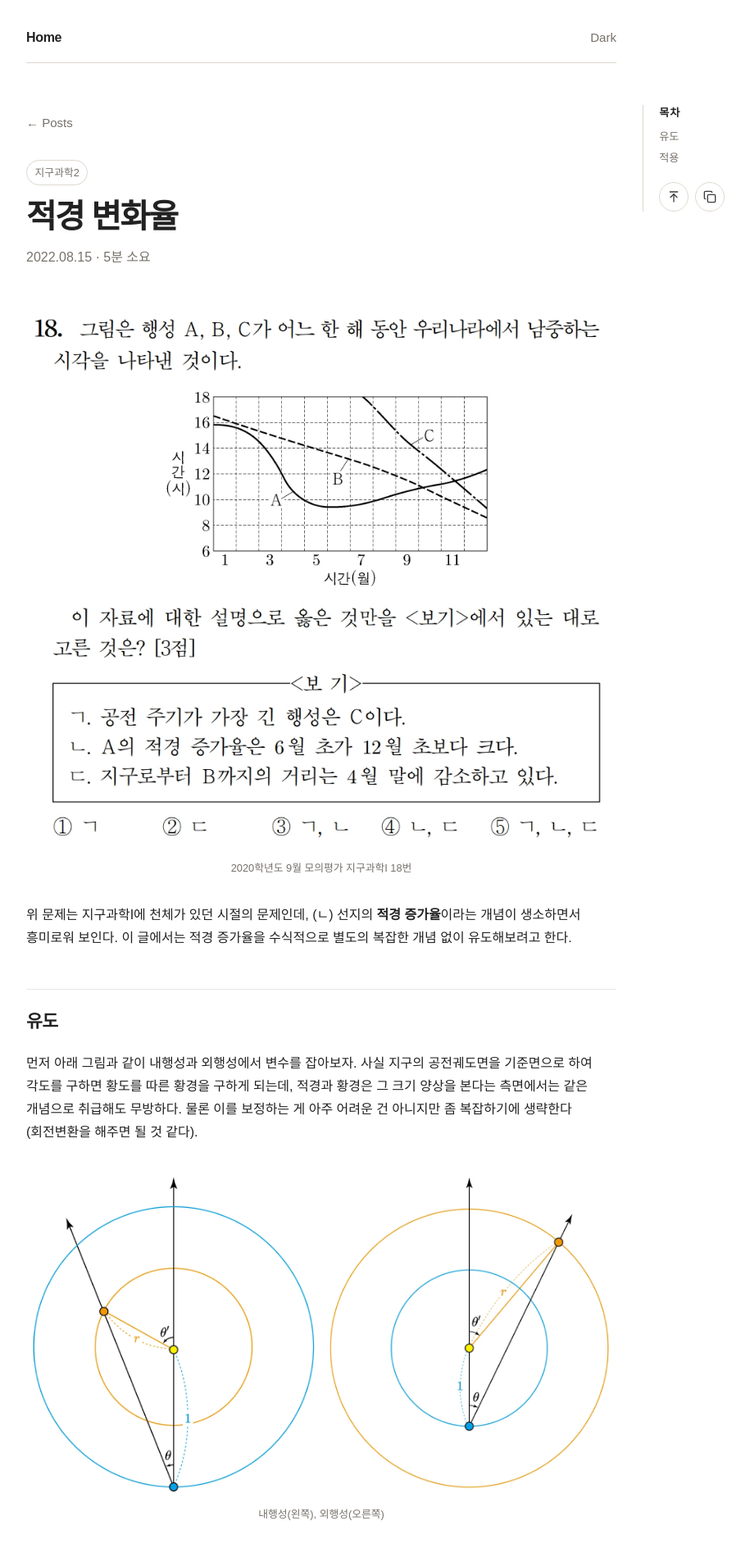
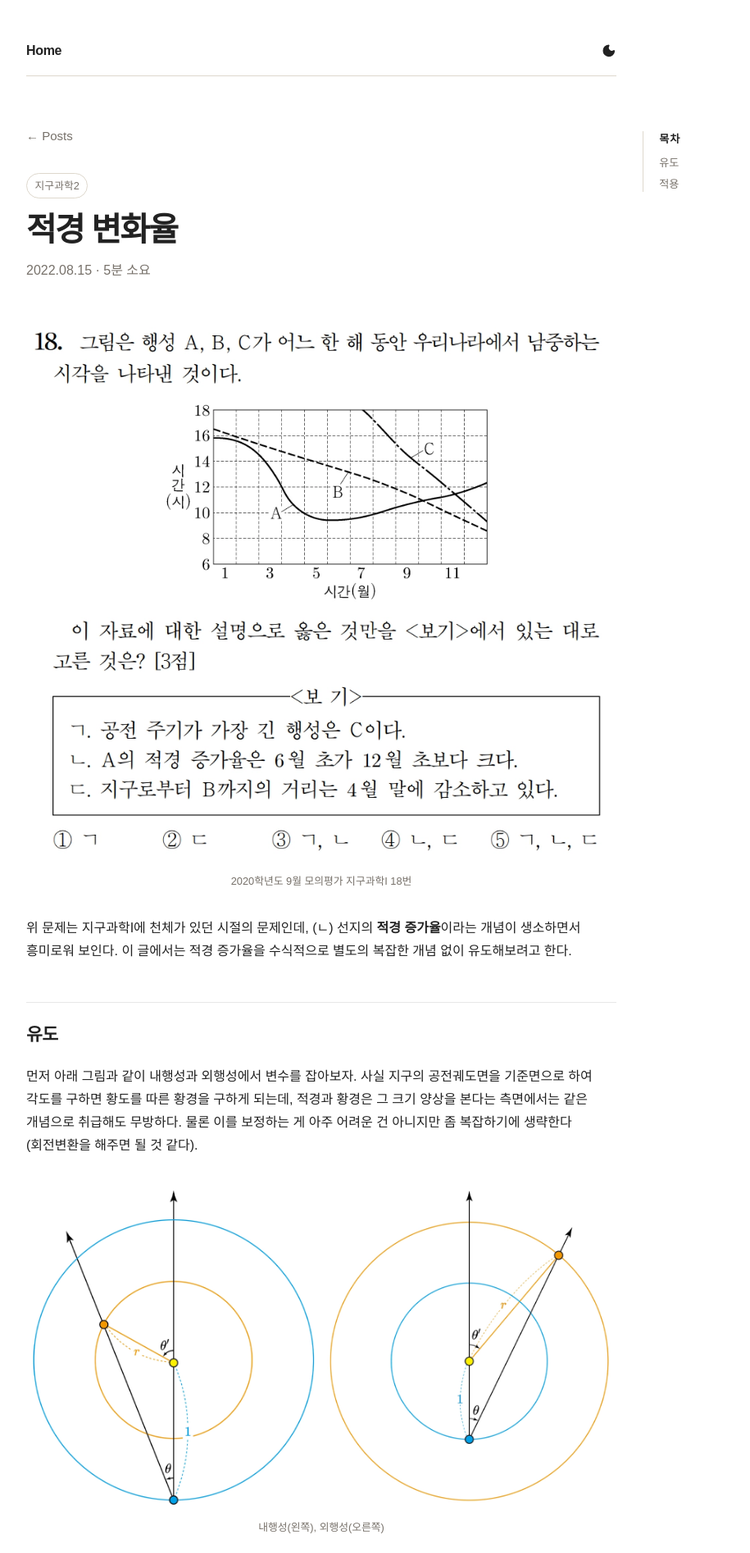
Before and after one commit to shami-momo/shami-momo.github.io, a Jekyll site: the page built from _posts/2022-08-15-ra.md, in a window 1280 px wide. Shown: the top 1894 px of the page at 82% size, without its empty margins (248-1163 px from the left). Built offline with Jekyll 4.4.1, drawn with Linux system fonts in a browser that asks for light colours; some web fonts are replaced; comment, search, counter and statistics services are not loaded.

```diff
--- a/_layouts/default.html
+++ b/_layouts/default.html
@@ -60,9 +60,15 @@
     <header class="topbar">
       <a class="site-title" href="{{ '/' | relative_url }}">Home</a>
 
-      <nav>
-        <button class="theme-toggle" type="button" aria-label="Switch to dark theme">Dark</button>
-      </nav>
+      <button class="theme-toggle" type="button" aria-label="Switch to dark theme" data-next-theme="dark">
+        <span class="theme-toggle-icon theme-toggle-icon-dark" aria-hidden="true">
+          <svg xmlns="http://www.w3.org/2000/svg" width="24" height="24" viewBox="0 0 24 24" fill="none" stroke="currentColor" stroke-width="2" stroke-linecap="round" stroke-linejoin="round" class="lucide lucide-moon-icon lucide-moon"><path d="M20.985 12.486a9 9 0 1 1-9.473-9.472c.405-.022.617.46.402.803a6 6 0 0 0 8.268 8.268c.344-.215.825-.004.803.401"/></svg>
+        </span>
+
+        <span class="theme-toggle-icon theme-toggle-icon-light" aria-hidden="true">
+          <svg xmlns="http://www.w3.org/2000/svg" width="24" height="24" viewBox="0 0 24 24" fill="none" stroke="currentColor" stroke-width="2" stroke-linecap="round" stroke-linejoin="round" class="lucide lucide-sun-icon lucide-sun"><circle cx="12" cy="12" r="4"/><path d="M12 2v2"/><path d="M12 20v2"/><path d="m4.93 4.93 1.41 1.41"/><path d="m17.66 17.66 1.41 1.41"/><path d="M2 12h2"/><path d="M20 12h2"/><path d="m6.34 17.66-1.41 1.41"/><path d="m19.07 4.93-1.41 1.41"/></svg>
+        </span>
+      </button>
     </header>
 
     <main>
@@ -72,7 +78,7 @@
     <footer class="footer">
       <span>© {{ site.time | date: "%Y" }} {{ site.title }}</span>
 
-      <a class="site-copyright" href="https://github.com/saika-sei">Site Source</a>
+      <a class="site-copyright" href="https://github.com/shami-momo/shami-momo.github.io">Site Source</a>
     </footer>
   </div>
 
@@ -113,7 +119,7 @@
         const theme = getCurrentTheme();
         const nextTheme = theme === "dark" ? "light" : "dark";
 
-        button.textContent = nextTheme === "dark" ? "Dark" : "Light";
+        button.dataset.nextTheme = nextTheme;
         button.setAttribute("aria-label", "Switch to " + nextTheme + " theme");
       }
 
--- a/_layouts/post.html
+++ b/_layouts/post.html
@@ -104,56 +104,7 @@ layout: default
         `).join("")}
       </ol>
 
-      <div class="post-toc-actions">
-        <button class="post-toc-button" type="button" data-action="top" aria-label="맨 위로">
-          <svg class="icon" xmlns="http://www.w3.org/2000/svg" width="24" height="24" viewBox="0 0 24 24" fill="none" stroke="currentColor" stroke-width="2" stroke-linecap="round" stroke-linejoin="round" class="lucide lucide-arrow-up-to-line-icon lucide-arrow-up-to-line"><path d="M5 3h14"/><path d="m18 13-6-6-6 6"/><path d="M12 7v14"/></svg>
-        </button>
-
-        <button class="post-toc-button copy-link-button" type="button" data-action="copy" aria-label="글 주소 복사">
-          <svg class="icon icon-copy" xmlns="http://www.w3.org/2000/svg" width="24" height="24" viewBox="0 0 24 24" fill="none" stroke="currentColor" stroke-width="2" stroke-linecap="round" stroke-linejoin="round" class="lucide lucide-copy-icon lucide-copy"><rect width="14" height="14" x="8" y="8" rx="2" ry="2"/><path d="M4 16c-1.1 0-2-.9-2-2V4c0-1.1.9-2 2-2h10c1.1 0 2 .9 2 2"/></svg>
-
-          <svg class="icon icon-check" xmlns="http://www.w3.org/2000/svg" width="24" height="24" viewBox="0 0 24 24" fill="none" stroke="currentColor" stroke-width="2" stroke-linecap="round" stroke-linejoin="round" class="lucide lucide-check-icon lucide-check"><path d="M20 6 9 17l-5-5"/></svg>
-        </button>
-      </div>
     `;
-
-    const topButton = toc.querySelector('[data-action="top"]');
-    const copyButton = toc.querySelector('[data-action="copy"]');
-
-    topButton?.addEventListener("click", () => {
-      window.scrollTo({
-        top: 0,
-        behavior: "smooth",
-      });
-    });
-
-    copyButton?.addEventListener("click", async () => {
-      const url = window.location.href.split("#")[0];
-
-      try {
-        await navigator.clipboard.writeText(url);
-      } catch {
-        const textarea = document.createElement("textarea");
-
-        textarea.value = url;
-        textarea.setAttribute("readonly", "");
-        textarea.style.position = "fixed";
-        textarea.style.top = "-9999px";
-
-        document.body.appendChild(textarea);
-        textarea.select();
-        document.execCommand("copy");
-        textarea.remove();
-      }
-
-      copyButton.classList.add("is-copied");
-      copyButton.setAttribute("aria-label", "복사됨");
-
-      window.setTimeout(() => {
-        copyButton.classList.remove("is-copied");
-        copyButton.setAttribute("aria-label", "글 주소 복사");
-      }, 1400);
-    });
   })();
 </script>
 
--- a/assets/css/style.css
+++ b/assets/css/style.css
@@ -97,12 +97,22 @@ main {
 /* Header / Footer */
 
 .topbar {
+  position: sticky;
+  top: 0;
+  z-index: 100;
+  background: var(--bg);
+  transition: transform 0.18s ease;
+
   display: flex;
   justify-content: space-between;
-  align-items: baseline;
+  align-items: center;
   gap: 24px;
-  padding-bottom: 16px;
+  padding: 16px 0;
   border-bottom: 1px solid var(--line);
+}
+
+.topbar.is-hidden {
+  transform: translateY(calc(-100% - 12px));
 }
 
 .site-title {
@@ -129,6 +139,11 @@ main {
   font: inherit;
   line-height: inherit;
   text-decoration: none;
+}
+
+.theme-toggle {
+  display: inline-flex;
+  align-items: center;
   cursor: pointer;
 }
 
@@ -138,6 +153,28 @@ main {
   color: var(--text);
   text-decoration: underline;
   text-underline-offset: 3px;
+}
+
+.theme-toggle-icon {
+  display: none;
+  width: 1.1em;
+  height: 1.1em;
+  line-height: 1;
+}
+
+.theme-toggle-icon svg {
+  display: block;
+  width: 100%;
+  height: 100%;
+  fill: currentColor;
+}
+
+.theme-toggle[data-next-theme="dark"] .theme-toggle-icon-dark {
+  display: inline-block;
+}
+
+.theme-toggle[data-next-theme="light"] .theme-toggle-icon-light {
+  display: inline-block;
 }
 
 .footer {
@@ -180,7 +217,7 @@ a:hover {
 .intro p a[href]::after {
   content: "↗";
   display: inline-block;
-  margin-left: 0.12em;
+  margin-left: 0.08em;
   font-size: 0.68em;
   font-weight: 700;
   line-height: 1;
@@ -231,7 +268,7 @@ a:hover {
 }
 
 .profile-photo {
-  width: 200px;
+  width: 180px;
   aspect-ratio: 1 / 1;
   justify-self: end;
   object-fit: cover;
@@ -689,7 +726,7 @@ mjx-container[display="true"] mjx-math {
 
 .post-toc {
   position: fixed;
-  top: 128px;
+  top: 160px;
   left: calc(50% + var(--max-width) / 2 + 32px);
   width: 180px;
   max-height: calc(100vh - 160px);
@@ -742,60 +779,11 @@ mjx-container[display="true"] mjx-math {
   margin-top: 20px;
 }
 
-.post-toc-button {
-  display: grid;
-  place-items: center;
-  width: 36px;
-  height: 36px;
-  padding: 0;
-  border: 1px solid var(--line);
-  border-radius: 999px;
-  background: var(--bg);
-  color: var(--text-soft);
-  cursor: pointer;
-  transition:
-    border-color 0.16s ease,
-    background-color 0.16s ease,
-    color 0.16s ease;
-}
-
-.post-toc-button .icon {
-  width: 16px;
-  height: 16px;
-  fill: none;
-  stroke: currentColor;
-  stroke-width: 2;
-  stroke-linecap: round;
-  stroke-linejoin: round;
-}
-
-.copy-link-button .icon-check {
-  display: none;
-}
-
-.copy-link-button.is-copied .icon-copy {
-  display: none;
-}
-
-.copy-link-button.is-copied .icon-check {
-  display: block;
-}
-
-.post-toc-button:hover {
-  border-color: var(--text);
-  background: var(--paper);
-  color: var(--text);
-}
-
-.post-toc a::after {
-  content: none;
-}
-
 /* Responsive */
 
 @media (max-width: 640px) {
   .topbar {
-    display: block;
+    padding-top: 12px;
   }
 
   .topbar nav {
```
Also changed, not shown: other parts of _layouts/default.html (+45 -0 lines), other parts of _layouts/post.html (+1 -1 lines), _data/travel.yml (+9 -9 lines). Lines whose indentation alone changed are shown as unchanged.
